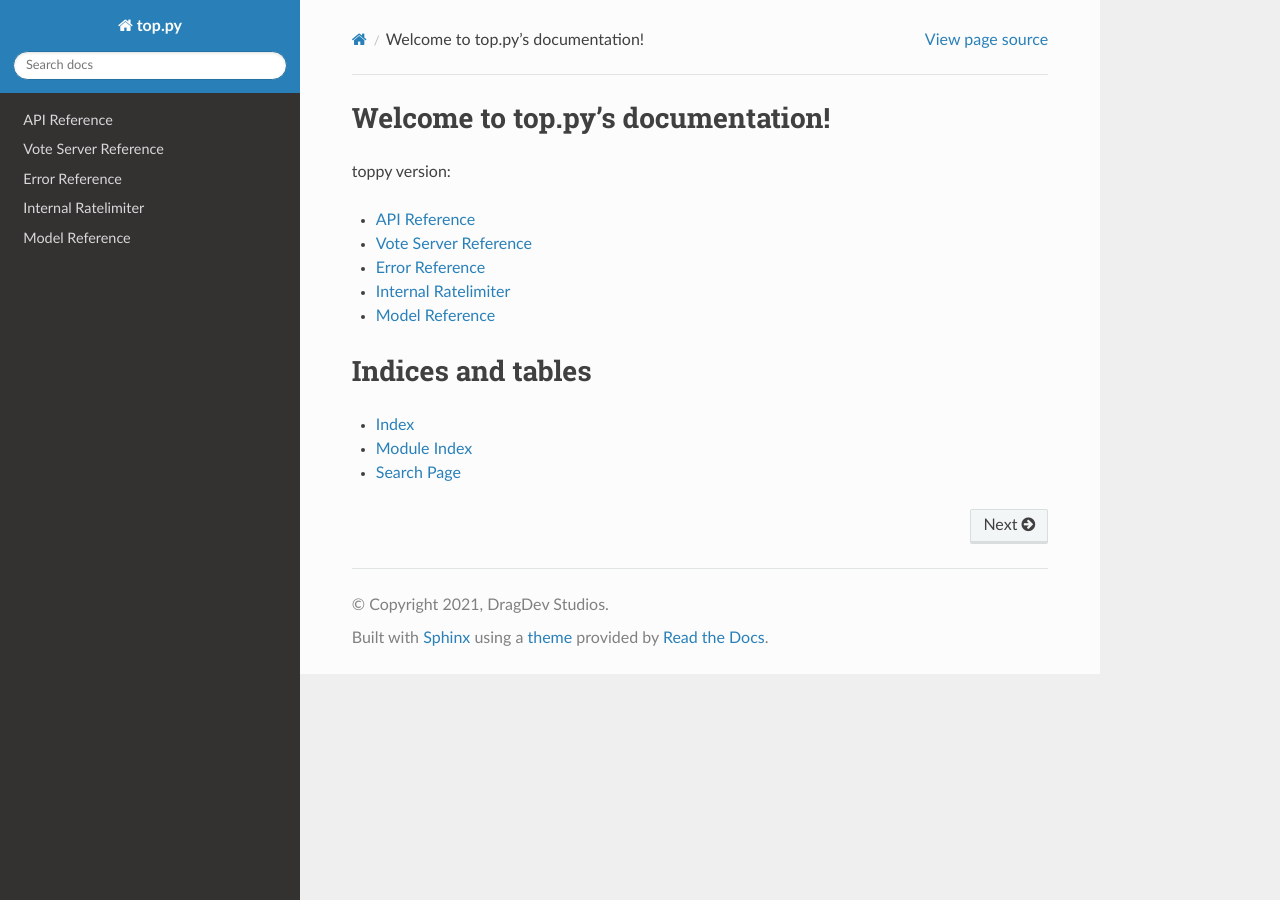
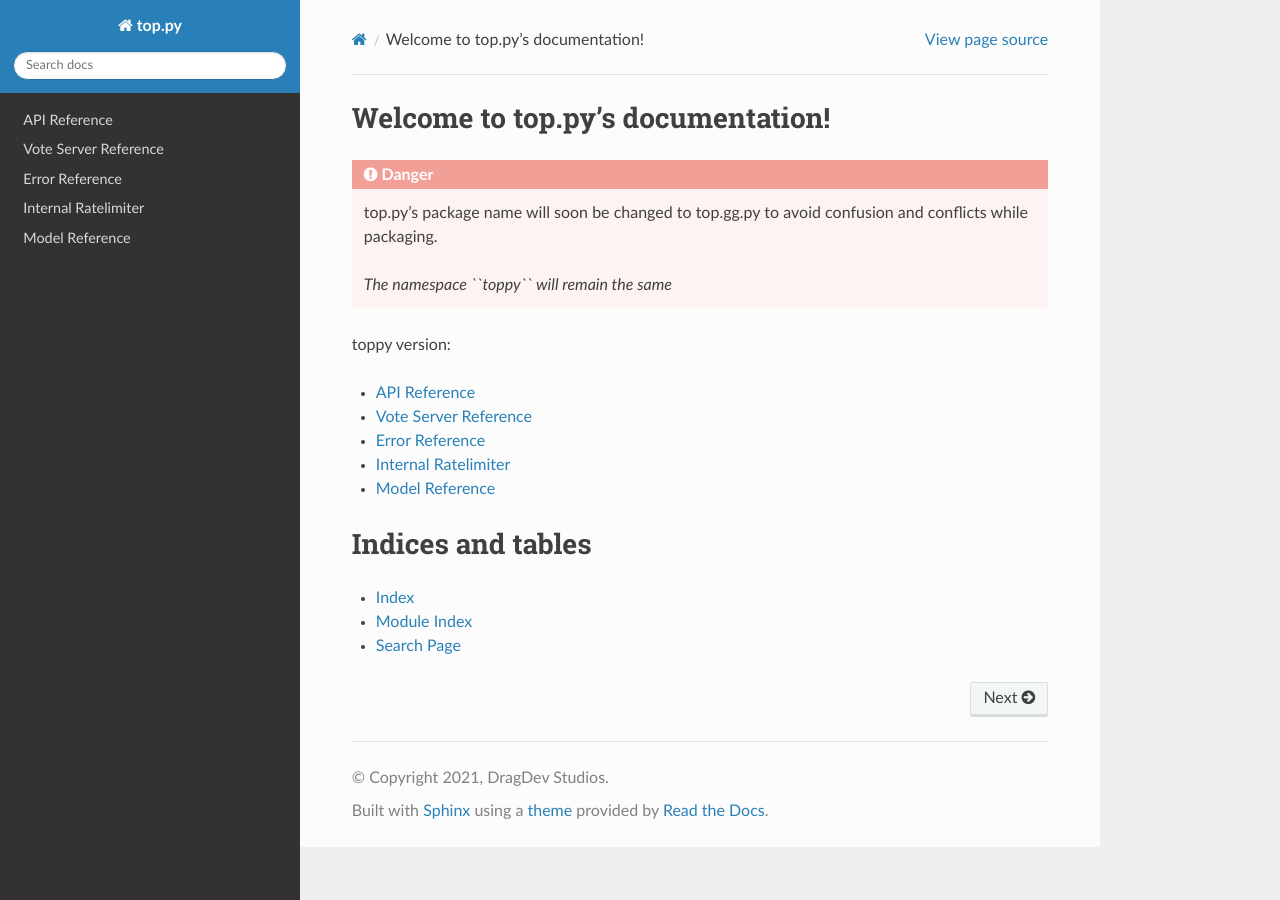
Before and after one commit to nexy7574/top.py, a Sphinx documentation site: the page built from docs/index.rst, in a window 1280 px wide. Built offline with Sphinx 7.4.7 and the Read the Docs theme 2.0.0, drawn with Linux system fonts in a browser that asks for light colours; the version number could not be read and is left out.

Commit message:
Add warning to docs about name change

```diff
--- a/docs/index.rst
+++ b/docs/index.rst
@@ -5,6 +5,12 @@
 
 Welcome to top.py's documentation!
 ==================================
+
+.. danger::
+   top.py's package name will soon be changed to top.gg.py to avoid confusion
+   and conflicts while packaging.
+
+   *The namespace ``toppy`` will remain the same*
 
 toppy version:
 
```
